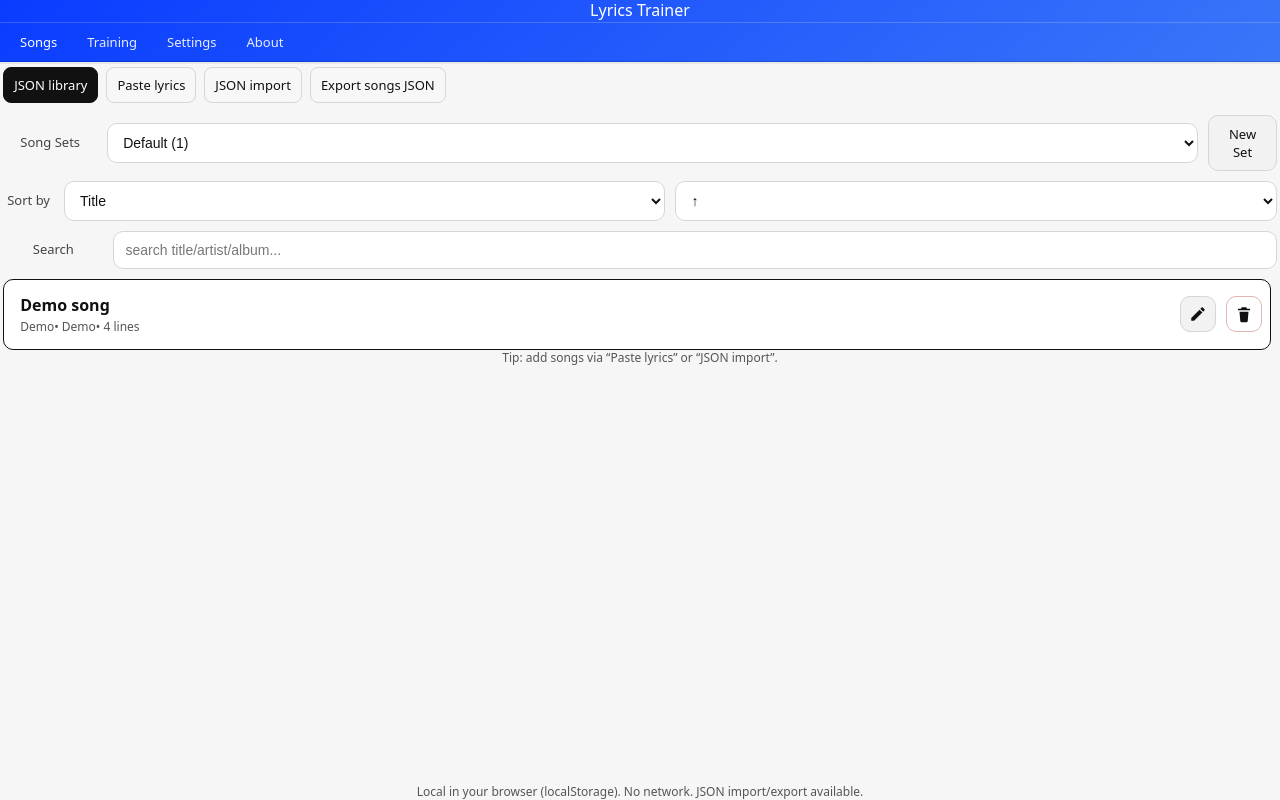
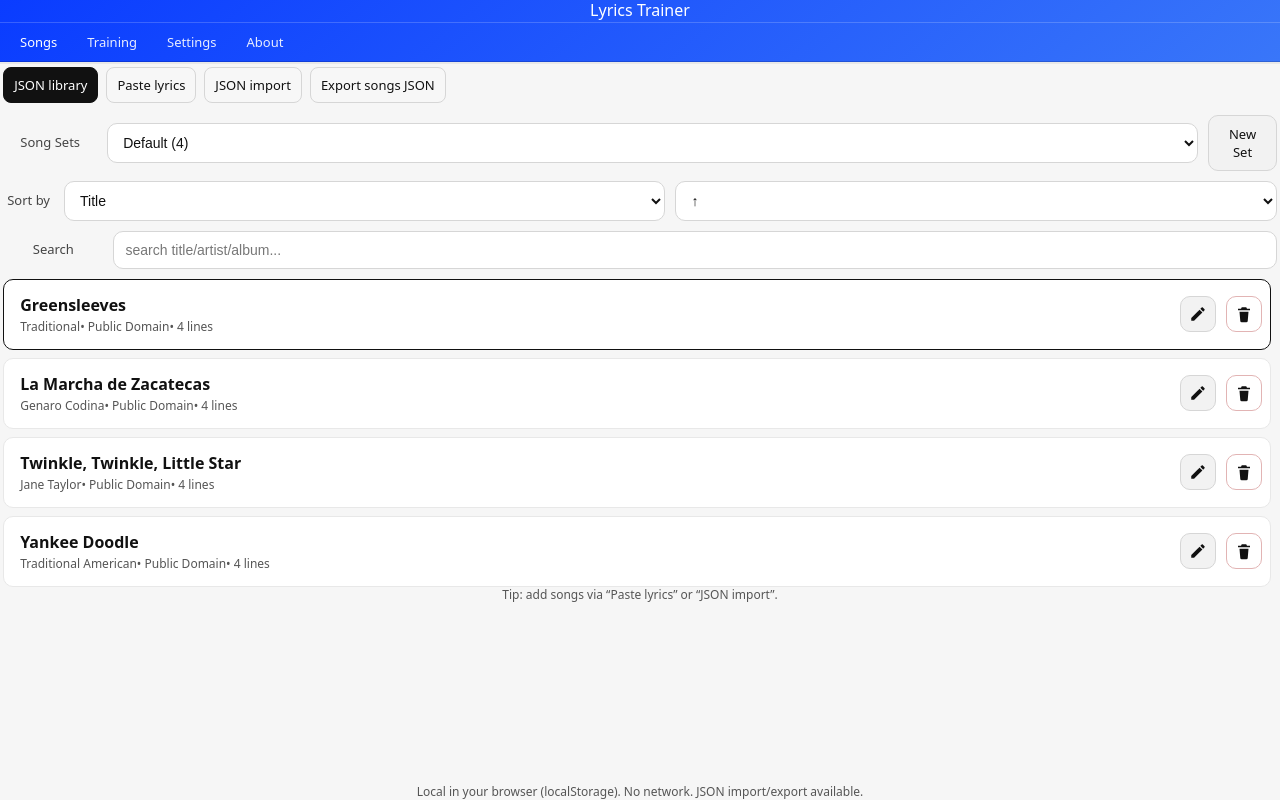
Before and after one commit to niwrA/lyrics-trainer, a Vue app: page / in a window 1280 px wide. Built offline with nearby package versions, Linux system fonts and the light colour scheme.

Commit message:
Add demo songs set

```diff
--- a/src/App.vue
+++ b/src/App.vue
@@ -1124,15 +1124,76 @@ function seedSongs(): Song[] {
   return [
     {
       id: cryptoRandomId(),
-      title: "Demo song",
-      artist: "Demo",
-      album: "Demo",
+      title: "Greensleeves",
+      artist: "Traditional",
+      album: "Public Domain",
       createdAt: new Date().toISOString(),
       lines: [
-        "This is a demo line",
-        "And this is the next line",
-        "Another line to practice with",
-        "And so the song continues",
+        "Alas, my love, you do me wrong",
+        "To cast me off discourteously",
+        "For I have loved you so long",
+        "Delighting in your company",
+      ],
+      vocabulary: [
+        { word: "Alas", translation: "Ay (expresión de tristeza)", explanation: "Interjection expressing grief or regret" },
+        { word: "discourteously", translation: "descortésmente", explanation: "In a rude or impolite manner" },
+        { word: "Delighting", translation: "disfrutando", explanation: "Taking great pleasure in something" },
+      ],
+    },
+    {
+      id: cryptoRandomId(),
+      title: "Twinkle, Twinkle, Little Star",
+      artist: "Jane Taylor",
+      album: "Public Domain",
+      createdAt: new Date().toISOString(),
+      lines: [
+        "Twinkle, twinkle, little star",
+        "How I wonder what you are",
+        "Up above the world so high",
+        "Like a diamond in the sky",
+      ],
+      vocabulary: [
+        { word: "Twinkle", translation: "Brillar/Centellear", explanation: "To shine with a flickering light" },
+        { word: "wonder", translation: "me pregunto", explanation: "To think about something with curiosity" },
+        { word: "diamond", translation: "diamante", explanation: "A precious gemstone, very bright and clear" },
+      ],
+    },
+    {
+      id: cryptoRandomId(),
+      title: "La Marcha de Zacatecas",
+      artist: "Genaro Codina",
+      album: "Public Domain",
+      createdAt: new Date().toISOString(),
+      lines: [
+        "Por la puerta principal",
+        "Entra la comitiva oficial",
+        "Con su música marcial",
+        "Y su paso procesional",
+      ],
+      vocabulary: [
+        { word: "puerta", translation: "door", explanation: "An opening in a wall to enter or exit" },
+        { word: "comitiva", translation: "procession/entourage", explanation: "A group of people traveling together, often in a formal ceremony" },
+        { word: "marcial", translation: "martial", explanation: "Relating to soldiers or military" },
+        { word: "procesional", translation: "processional", explanation: "Related to a formal procession or parade" },
+      ],
+    },
+    {
+      id: cryptoRandomId(),
+      title: "Yankee Doodle",
+      artist: "Traditional American",
+      album: "Public Domain",
+      createdAt: new Date().toISOString(),
+      lines: [
+        "Yankee Doodle went to town",
+        "Riding on a pony",
+        "Stuck a feather in his cap",
+        "And called it macaroni",
+      ],
+      vocabulary: [
+        { word: "Yankee", translation: "Americano", explanation: "A person from the northern United States" },
+        { word: "pony", translation: "pony/caballo pequeño", explanation: "A small horse" },
+        { word: "feather", translation: "pluma", explanation: "One of the light structures covering a bird's body" },
+        { word: "macaroni", translation: "macarrones", explanation: "A type of pasta; also slang for fancy or fashionable" },
       ],
     },
   ];
```
